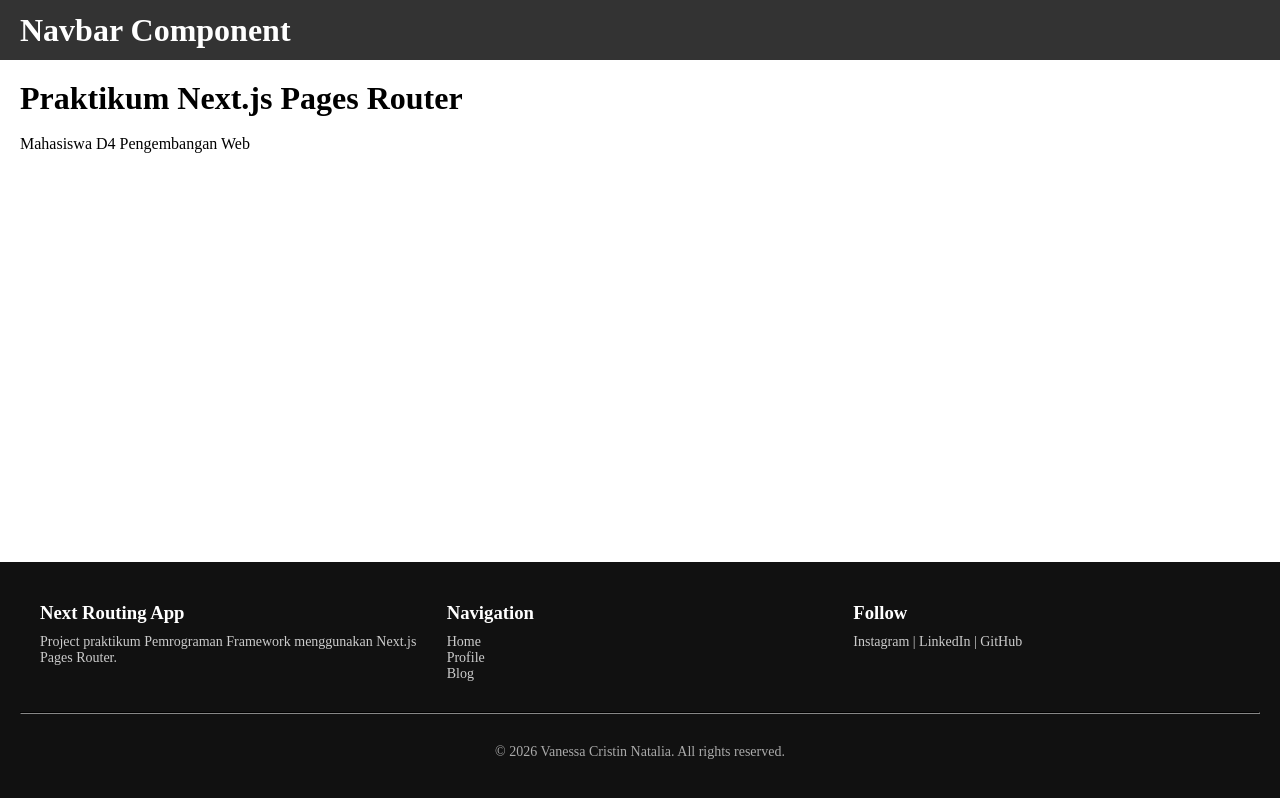
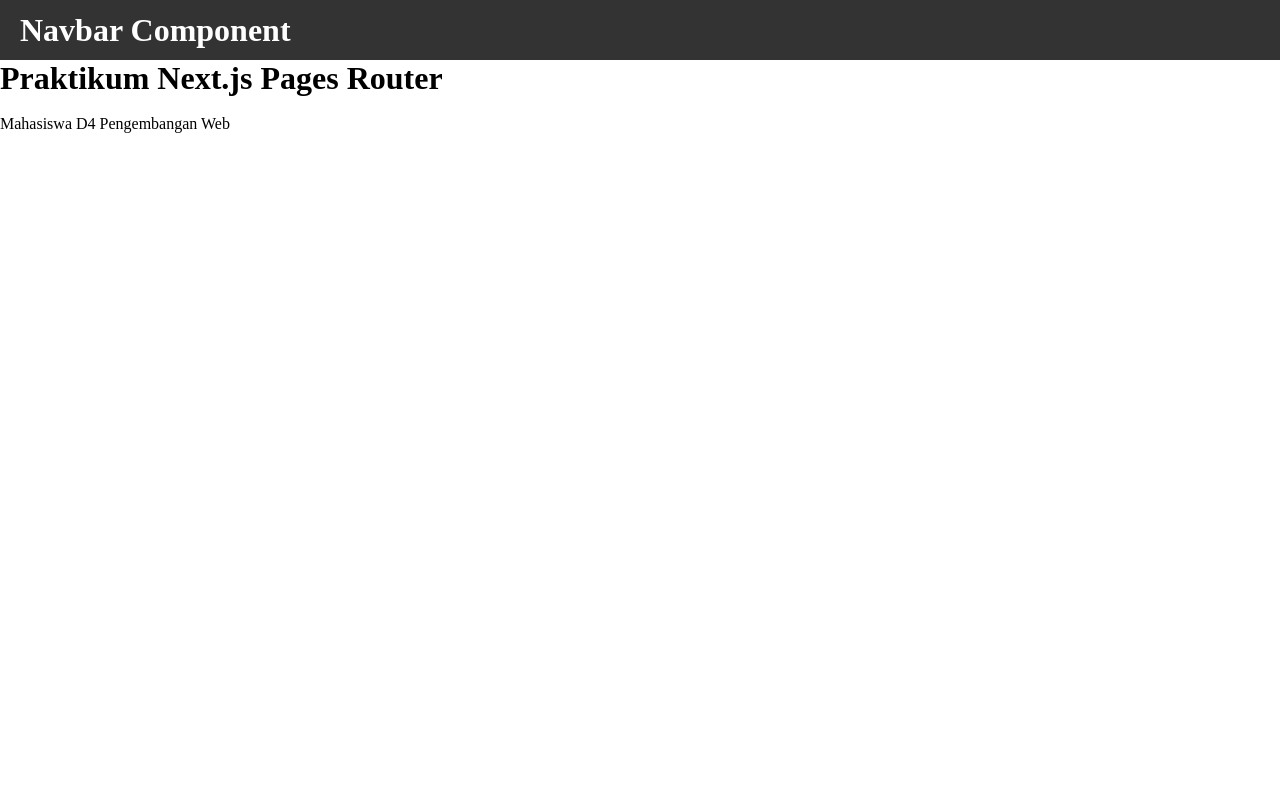
Before and after one commit to vanssea/Pemrograman-Framework_2026, a Next.js app in the folder P4/my-app/: page / in a window 1280 px wide. Built offline with nearby package versions, Linux system fonts and the light colour scheme.

Commit message:
Langkah 4 - Conditional Rendering Navbar (Tanpa Navbar di Login)

```diff
--- a/P4/my-app/src/components/layouts/Appshell/index.tsx
+++ b/P4/my-app/src/components/layouts/Appshell/index.tsx
@@ -1,5 +1,7 @@
+import { useRouter } from "next/router";
 import Navbar from "../navbar";
-import Link from "next/link";
+
+const disableNavbar = ["/auth/login", "/auth/register"];
 
 type AppShellProps = {
   children: React.ReactNode;
@@ -7,65 +9,11 @@
 
 const AppShell = (props: AppShellProps) => {
   const { children } = props;
-
+  const { pathname } = useRouter();
   return (
-    <main style={{ display: "flex", flexDirection: "column", minHeight: "100vh" }}>
-      <Navbar />
-
-      <div style={{ flex: 1, padding: "20px" }}>
-        {children}
-      </div>
-
-      <footer
-        style={{
-          backgroundColor: "#111",
-          color: "#fff",
-          padding: "40px 20px",
-        }}
-      >
-        <div
-          style={{
-            maxWidth: "1200px",
-            margin: "0 auto",
-            display: "grid",
-            gridTemplateColumns: "repeat(auto-fit, minmax(200px, 1fr))",
-            gap: "20px",
-          }}
-        >
-          {/* About */}
-          <div>
-            <h3 style={{ marginBottom: "10px" }}>Next Routing App</h3>
-            <p style={{ fontSize: "14px", color: "#ccc" }}>
-              Project praktikum Pemrograman Framework menggunakan Next.js
-              Pages Router.
-            </p>
-          </div>
-
-          {/* Navigation */}
-          <div>
-            <h3 style={{ marginBottom: "10px" }}>Navigation</h3>
-            <ul style={{ listStyle: "none", padding: 0, fontSize: "14px" }}>
-              <li><Link href="/" style={{ color: "#ccc" }}>Home</Link></li>
-              <li><Link href="/profile" style={{ color: "#ccc" }}>Profile</Link></li>
-              <li><Link href="/blog/nextjs" style={{ color: "#ccc" }}>Blog</Link></li>
-            </ul>
-          </div>
-
-          {/* Social */}
-          <div>
-            <h3 style={{ marginBottom: "10px" }}>Follow</h3>
-            <p style={{ fontSize: "14px", color: "#ccc" }}>
-              Instagram | LinkedIn | GitHub
-            </p>
-          </div>
-        </div>
-
-        <hr style={{ margin: "30px 0", borderColor: "#333" }} />
-
-        <p style={{ textAlign: "center", fontSize: "14px", color: "#aaa" }}>
-          © {new Date().getFullYear()} Vanessa Cristin Natalia. All rights reserved.
-        </p>
-      </footer>
+    <main>
+      {!disableNavbar.includes(pathname) && <Navbar />}
+      {children}
     </main>
   );
 };
```
